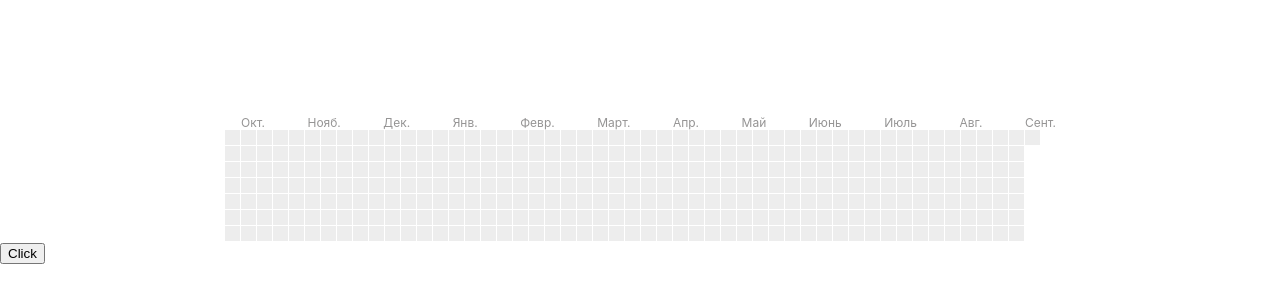
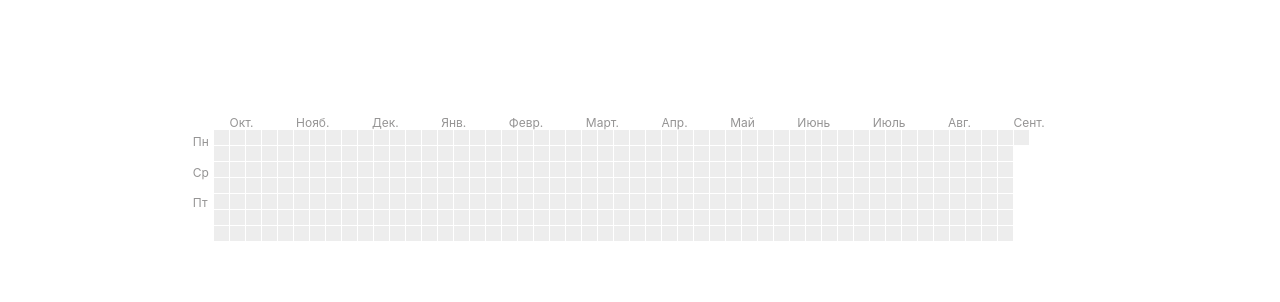
Before and after one commit to LODJEN2002/ContributionGraph, a React (Create React App) app: page / in a window 1280 px wide. Shown: the top 302 px of the page. Built offline with nearby package versions, Linux system fonts and the light colour scheme; no server answers.

Commit message:
add days of week

```diff
--- a/src/App.css
+++ b/src/App.css
@@ -3,14 +3,15 @@ html {
 }
 
 .App {
-
+    display: flex;
+    justify-content: center;
     margin-top: 115px;
 }
 
 .App__months {
     display: flex;
     /* justify-content: space-around; */
-    margin-left: 241px;
+    margin-left: 16px;
     /* width: auto; */
 }
 
@@ -27,8 +28,30 @@ html {
 .App__row {
     display: Flex;
     justify-content: left;
-    margin-left: 225px;
     margin-right: 15px;
+
+}
+
+.App__container_day_of_the_week {
+    display: flex;
+    flex-direction: column;
+}
+
+.App__day_of_the_week {
+    display: flex;
+    font-family: Inter;
+    margin-top: 15.54px;
+    margin-right: 4.67px;
+    font-size: 12px;
+    font-weight: 400;
+    line-height: 15px;
+    letter-spacing: 0em;
+    text-align: center;
+    color: #959494;
+}
+
+.App__day_of_the_week-first {
+    margin-top: 19px;
 
 }
 
--- a/src/App.js
+++ b/src/App.js
@@ -19,13 +19,6 @@ function App() {
   const numMonth = now.getMonth() + 1
   const trueMonthArr = [...monthArr.slice(-(12 - numMonth)), ...monthArr.slice(0, numMonth)]
 
-  function qwe() {
-    let newarr = monthArr.slice(-4)
-    let qwearr = monthArr.slice(0, 8)
-    let newnewarr = [...newarr, ...qwearr]
-    console.log(newnewarr)
-  }
-
   for (let i = 0; i < numColumns; i++) {
     matrix[i] = [];
 
@@ -36,7 +29,6 @@ function App() {
 
   function createObjectTime() {
     const now = new Date()
-
     const daysAYear = 365
     const objectTime = {}
 
@@ -77,6 +69,13 @@ function App() {
 
   return (
     <div className="App">
+      <div className='App__container_day_of_the_week'>
+        <div className='App__day_of_the_week App__day_of_the_week-first'>Пн</div>
+        <div className='App__day_of_the_week'>Ср</div>
+        <div className='App__day_of_the_week'>Пт</div>
+      </div>
+      <div>
+
         <div className='App__months'>
           {
             trueMonthArr.map((i) => (
@@ -99,7 +98,7 @@ function App() {
             ))}
           </div>
         ))}
-      <button onClick={buttonClick}>Click</button>
+      </div>
     </div>
   );
 }
```
Lines whose indentation alone changed are shown as unchanged.
